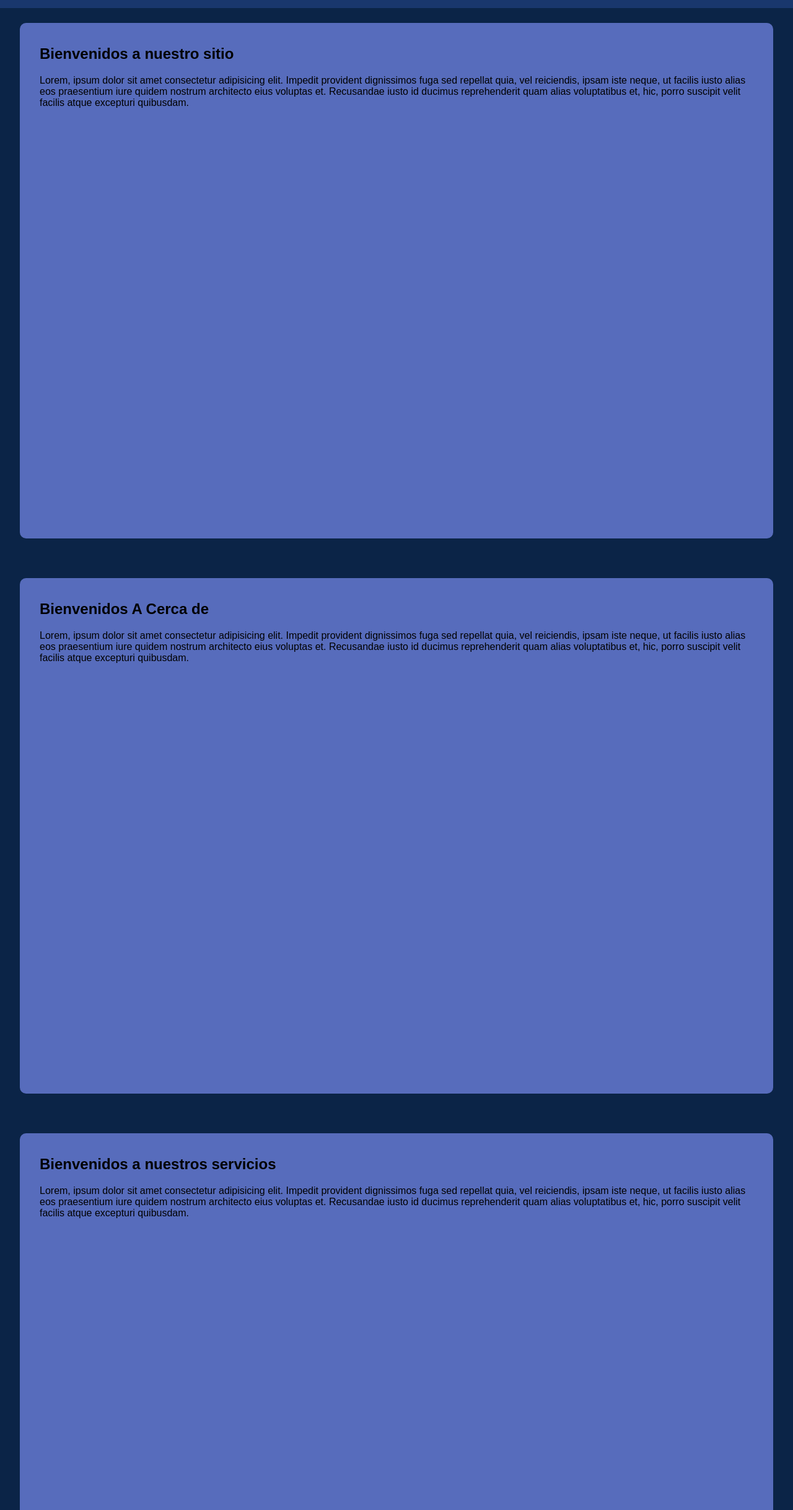
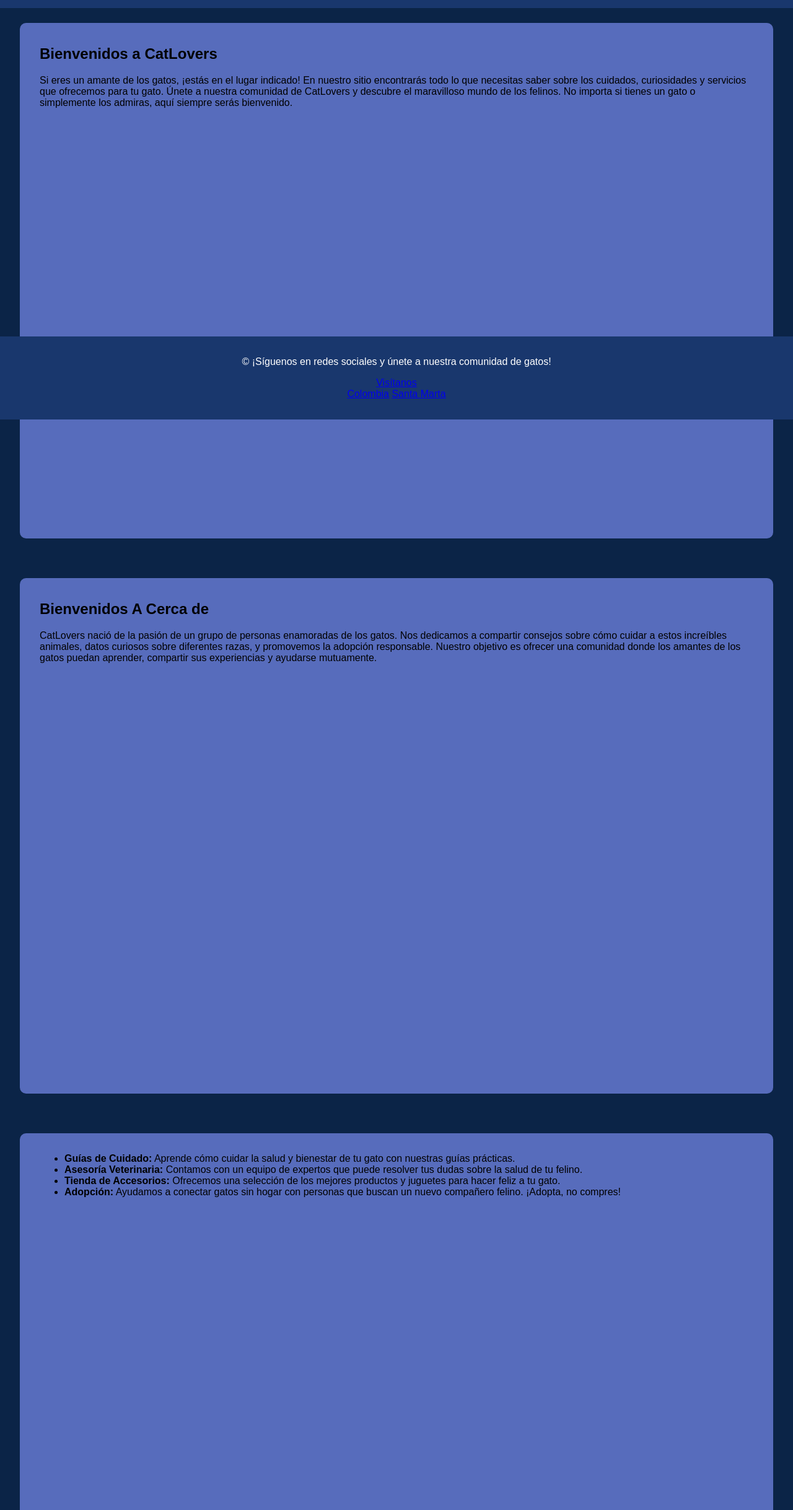
Before and after one commit to JuanDanielSierraDeArco/Programacion, a plain HTML site: page sesion_14/Laboratorio/index.html in a window 1280 px wide. Shown: the part 123-2560 px from the top of the page at 62% size. Drawn offline with Linux system fonts and the light colour scheme.

Commit message:
Laboratorio 14.v2

```diff
--- a/sesion_14/Laboratorio/index.html
+++ b/sesion_14/Laboratorio/index.html
@@ -22,49 +22,54 @@
     </header>
     <main>
         <section id="home">
-            <h1>Bienvenidos a nuestro sitio</h1>
+            <h1>Bienvenidos a CatLovers</h1>
             <p>
-                Lorem, ipsum dolor sit amet consectetur adipisicing elit. Impedit
-                provident dignissimos fuga sed repellat quia, vel reiciendis, ipsam
-                iste neque, ut facilis iusto alias eos praesentium iure quidem nostrum
-                architecto eius voluptas et. Recusandae iusto id ducimus reprehenderit
-                quam alias voluptatibus et, hic, porro suscipit velit facilis atque
-                excepturi quibusdam.
+                Si eres un amante de los gatos, ¡estás en el lugar indicado! En nuestro sitio encontrarás
+                todo lo que necesitas saber sobre los cuidados, curiosidades y servicios que ofrecemos para tu gato.
+                Únete a nuestra comunidad de CatLovers y descubre el maravilloso mundo de los felinos.
+                No importa si tienes un gato o simplemente los admiras, aquí siempre serás bienvenido.
               </p>
         </section>
         <section id="about">
             <h2>Bienvenidos A Cerca de</h2>
             <p>
-                Lorem, ipsum dolor sit amet consectetur adipisicing elit. Impedit
-                provident dignissimos fuga sed repellat quia, vel reiciendis, ipsam
-                iste neque, ut facilis iusto alias eos praesentium iure quidem nostrum
-                architecto eius voluptas et. Recusandae iusto id ducimus reprehenderit
-                quam alias voluptatibus et, hic, porro suscipit velit facilis atque
-                excepturi quibusdam.
+                CatLovers nació de la pasión de un grupo de personas enamoradas de los gatos. Nos dedicamos a
+                compartir consejos sobre cómo cuidar a estos increíbles animales, datos curiosos sobre diferentes razas,
+                y promovemos la adopción responsable. Nuestro objetivo es ofrecer una comunidad donde los amantes de los gatos
+                puedan aprender, compartir sus experiencias y ayudarse mutuamente.
               </p>
         </section>
         <section id="services">
-            <h2>Bienvenidos a nuestros servicios</h2>
-            <p>
-                Lorem, ipsum dolor sit amet consectetur adipisicing elit. Impedit
-                provident dignissimos fuga sed repellat quia, vel reiciendis, ipsam
-                iste neque, ut facilis iusto alias eos praesentium iure quidem nostrum
-                architecto eius voluptas et. Recusandae iusto id ducimus reprehenderit
-                quam alias voluptatibus et, hic, porro suscipit velit facilis atque
-                excepturi quibusdam.
-              </p>
+            <ul>
+                <li><strong>Guías de Cuidado:</strong> Aprende cómo cuidar la salud y bienestar de tu gato con nuestras guías prácticas.</li>
+                <li><strong>Asesoría Veterinaria:</strong> Contamos con un equipo de expertos que puede resolver tus dudas sobre la salud de tu felino.</li>
+                <li><strong>Tienda de Accesorios:</strong> Ofrecemos una selección de los mejores productos y juguetes para hacer feliz a tu gato.</li>
+                <li><strong>Adopción:</strong> Ayudamos a conectar gatos sin hogar con personas que buscan un nuevo compañero felino. ¡Adopta, no compres!</li>
+            </ul>
         </section>
         <section id="contact">
-            <h2>Bienvenidos a nuestros contactos</h2>
+            <h2>Contáctanos</h2>
             <p>
-                Lorem, ipsum dolor sit amet consectetur adipisicing elit. Impedit
-                provident dignissimos fuga sed repellat quia, vel reiciendis, ipsam
-                iste neque, ut facilis iusto alias eos praesentium iure quidem nostrum
-                architecto eius voluptas et. Recusandae iusto id ducimus reprehenderit
-                quam alias voluptatibus et, hic, porro suscipit velit facilis atque
-                excepturi quibusdam.
-              </p>
+                ¿Tienes alguna duda o te gustaría formar parte de nuestra comunidad de CatLovers? No dudes en escribirnos.
+                Puedes encontrarnos en redes sociales o enviarnos un correo directamente.
+            </p>
+            <p>
+                <strong>Email:</strong> contacto@catlovers.com<br>
+                <strong>Teléfono:</strong> +57 300 123 4567<br>
+                <strong>Redes sociales:</strong>
+                <a href="https://facebook.com/catlovers" target="_blank">Facebook</a>,
+                <a href="https://instagram.com/catlovers" target="_blank">Instagram</a>
+            </p>
         </section>
     </main>
+    <footer>
+        <p>&copy; ¡Síguenos en redes sociales y únete a nuestra comunidad de gatos!</p>
+        <p>
+          <a href="#">Visítanos</a>
+          <br>
+          <a href="#">Colombia</a>
+          <a href="#">Santa Marta</a>
+        </p>
+      </footer>
 </body>
 </html>
--- a/sesion_14/Laboratorio/styles.css
+++ b/sesion_14/Laboratorio/styles.css
@@ -89,26 +89,32 @@ main {
     background-color: #576CBC;
 }
 
-
-
-
-
-
-
-
-
-
-
-
-
+footer {
+    text-align: center;
+    background-color: #19376D;
+    color: white;
+    padding: 1em 0;
+    width: 100%;
+    bottom: 0;
+    z-index: 1000;
+    position: fixed;
+}
 
 @media (max-width: 768px) {
     nav ul {
+        display: none;
         flex-direction: column;
-        gap: 0;
-        align-items: flex-start;
+        width: 100%;
+
     }
-    nav ul li {
-        width: 100%;
+    nav ul li a {
+        padding: 1em;
+        text-align: center;
+    }
+    #nav-toggle {
+        display: block;
+    }
+    .nav-open ul {
+        display: flex;
     }
 }
```
